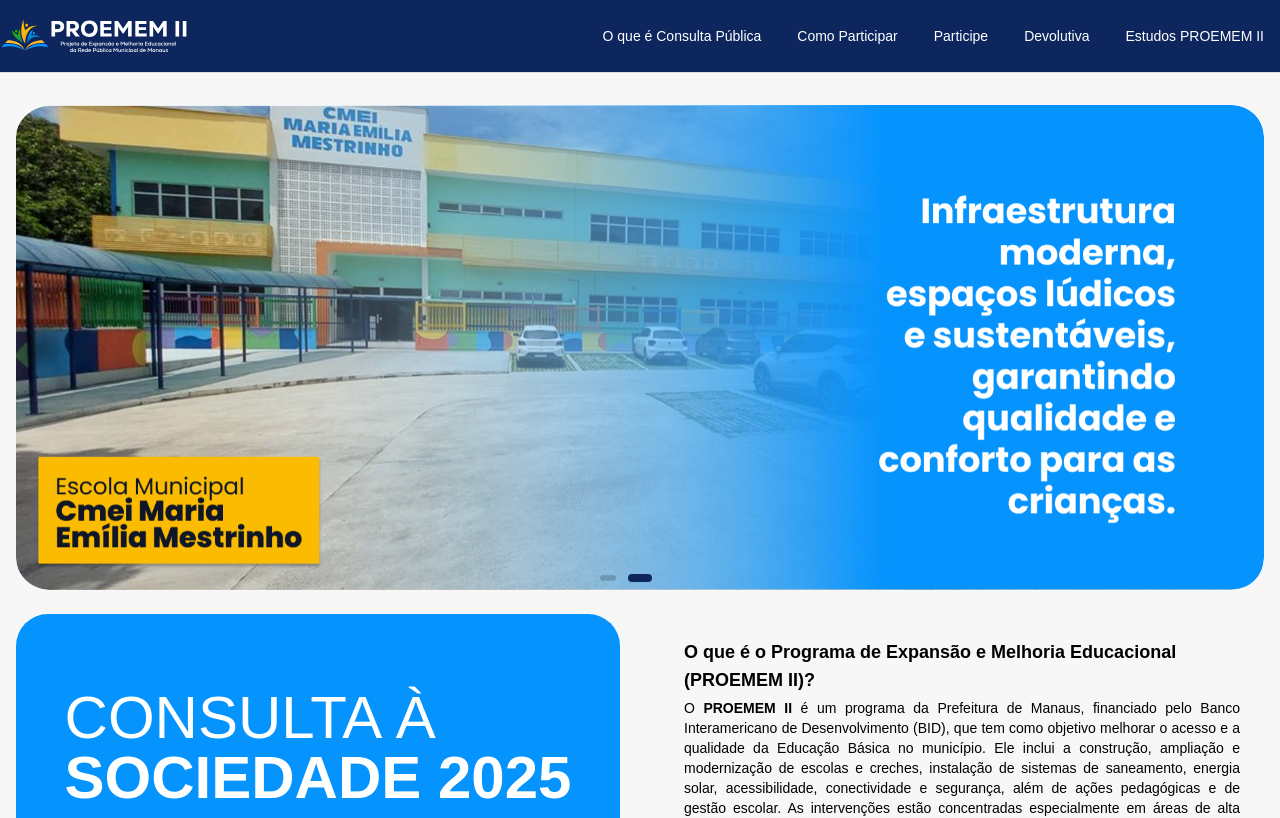
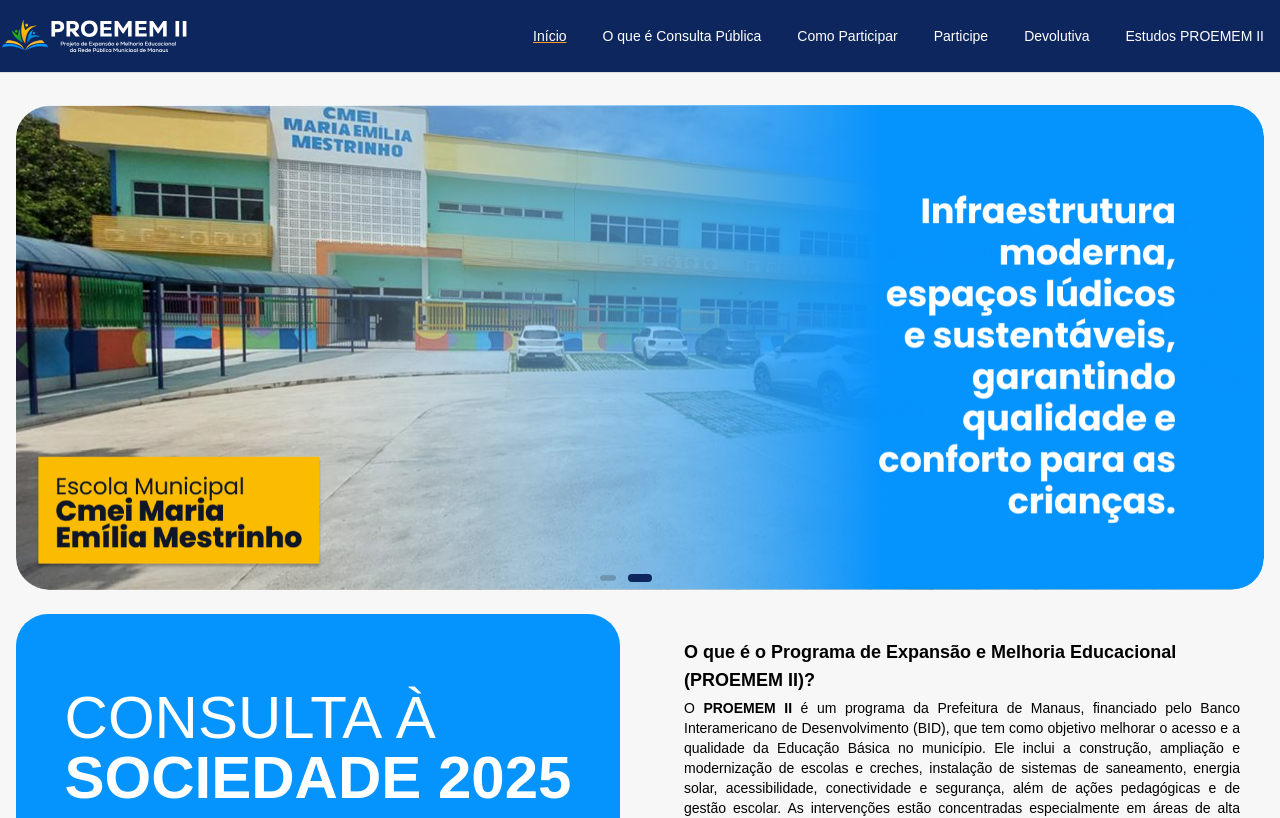
Before and after one commit to SoftLivex/consulta-sociedade, a Next.js app: page / in a window 1280 px wide. Shown: the top 818 px of the page. Built offline with nearby package versions, Linux system fonts and the light colour scheme.

Commit message:
feat: Adiciona item 'Início' ao menu padrão da Navbar

```diff
--- a/src/app/(home)/components/Navbar/index.tsx
+++ b/src/app/(home)/components/Navbar/index.tsx
@@ -44,6 +44,7 @@ interface Navbar1Props {
     };
 }
 const menuDefault: Navbar1Props['menu'] = [
+    { title: 'Início', url: '/' },
     { title: 'O que é Consulta Pública', url: '/o-que-e-ppa' },
     { title: 'Como Participar', url: '/como-participar' },
     { title: 'Participe', url: '/consulta-a-sociedade' },
```
